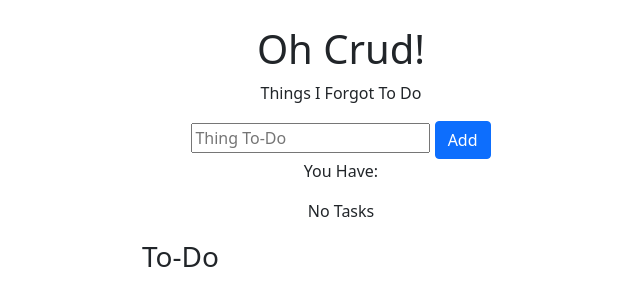
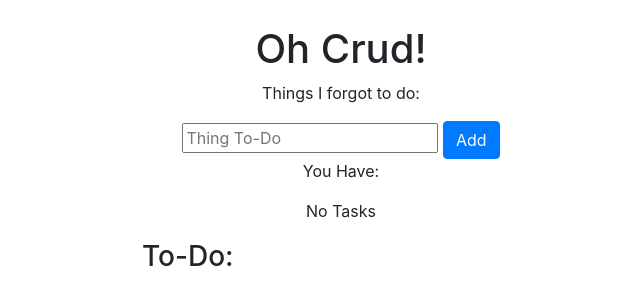
Before and after one commit to zm00622/To-Do-List-CRUD-V1-, a plain HTML site: page index.html in a window 1280 px wide. Shown: the whole page, without its empty margins (299-939 px from the left). Drawn offline with nearby package versions, Linux system fonts and the light colour scheme.

Commit message:
Changed Back to Original Commit

```diff
--- a/index.html
+++ b/index.html
@@ -1,44 +1,42 @@
+<!DOCTYPE html>
 <html>
 <head>
   <meta charset="UTF-8">
-        <title>OhCrud! Things I Forgot To-Do!</title>
+  <title>Oh Crud! Things I Forgot To-Do</title>
   <link rel="stylesheet" type="text/css" href="style.css">
-        <link href="https://cdn.jsdelivr.net/npm/bootstrap@5.0.0-beta3/dist/css/bootstrap.min.css" rel="stylesheet" integrity="sha384-eOJMYsd53ii+scO/bJGFsiCZc+5NDVN2yr8+0RDqr0Ql0h+rP48ckxlpbzKgwra6" crossorigin="anonymous">
+  <link rel="stylesheet" href="https://stackpath.bootstrapcdn.com/bootstrap/4.5.0/css/bootstrap.min.css" integrity="sha384-9aIt2nRpC12Uk9gS9baDl411NQApFmC26EwAOH8WgZl5MYYxFfc+NcPb1dKGj7Sk" crossorigin="anonymous">
 </head>
 <body>
 
     <div class="title">
         <h1>Oh Crud!</h1>
-            <p>Things I Forgot To Do</p>
+        <p>Things I forgot to do:</p>
     </div>
 
 <div class="form">
-
-            <form action="javascript:void(0;" method="POST" onsubmit="app.Add()">
+    <form action="javascript:void(0);" method="POST" onsubmit="app.Add()">
     <input type="text" id="add-todo" placeholder="Thing To-Do">
     <input type="submit" value="Add" class="btn btn-primary">
-                <p>You Have:</p>
+    </form>
+    <p>You Have: </p>
     <p id="counter"></p>
 
     <table>
     <tr class="to-do">
-                        <th><h3>To-Do</h3></th>
+        <th><h3>To-Do:</h3></th>
     </tr>
         <tbody id="tasks">
         </tbody>
     </table>
-            </form>
-
 </div>
 
 <div id="edit-box" role="aria-hidden">
     <form action="javascript:void(0);" method="POST" id="save-edit">
       <input type="text" id="edit-todo">
-                <input type="submit" value="Save" class="btn btn-success">
-                <a onclick="CloseInput()" aria-label="Close">&#10006;</a>
+      <input type="submit" value="Save" class="btn btn-success"/> <a onclick="CloseInput()" aria-label="Close">&#10006;</a>
     </form>
   </div>
 
-        <script  src="script.js"></script>
+<script src="script.js"></script>
 </body>
 </html>
--- a/script.js
+++ b/script.js
@@ -1,18 +1,20 @@
-var app = new function(){
+
+var app = new function() {
   this.el = document.getElementById('tasks');
+
   this.tasks = [];
 
-    // Read
+
+
   this.FetchAll = function() {
-        var data='';
-        console.log(tasks);
+    var data = '';
 
     if (this.tasks.length > 0) {
-            for (i=0; i < this.tasks.length; i++) {
+      for (i = 0; i < this.tasks.length; i++) {
         data += '<tr>';
-                data += '<td'+(i+1)+'. ' + this.tasks[i] + '</td';
-                data += '<td><button onclick="app.Edit(' + i + ')" class="btn btn-warning">Edit</button></td>';
-                data += '<td><button onclick="app.Delete(' + i +')" class="btn btn-danger">Delete</button></td>';
+        data += '<td>'+(i+1)+". " + this.tasks[i] + '</td>';
+        data += '<td><button onclick="app.Edit(' + i + ')"  class="btn btn-warning">Edit</button></td>';
+        data += '<td><button onclick="app.Delete(' + i + ')"  class="btn btn-danger">Delete</button></td>';
         data += '</tr>';
       }
     }
@@ -21,56 +23,66 @@ var app = new function(){
     return this.el.innerHTML = data;
   };
 
-    // Create
   this.Add = function () {
     el = document.getElementById('add-todo');
+    // Get the value
     var task = el.value;
-        if(task) {
+
+    if (task) {
+      // Add the new value
       this.tasks.push(task.trim());
+      // Reset input value
       el.value = '';
+      // Dislay the new list
       this.FetchAll();
     }
   };
 
-    // Update
+  this.Edit = function (item) {
+    var el = document.getElementById('edit-todo');
+    // Display value in the field
+    el.value = this.tasks[item];
+    // Display fields
+    document.getElementById('edit-box').style.display = 'block';
+    self = this;
 
-    this.Edit = function(item) {
-        el = document.getElementById('edit-todo');
-        el.value = this.tasks[item]
-        document.getElementById('edit-box').style.display = 'block';
-        self=this;
+    document.getElementById('save-edit').onsubmit = function() {
+      // Get value
+      var task = el.value;
 
-        document.getElementById('save-edit').onsubmit = function () {
-            var task = el.value;
       if (task) {
+        // Edit value
         self.tasks.splice(item, 1, task.trim());
+        // Display the new list
         self.FetchAll();
+        // Hide fields
         CloseInput();
       }
     }
   };
 
-    // Delete
-
   this.Delete = function (item) {
+    // Delete the current row
     this.tasks.splice(item, 1);
+    // Display the new list
     this.FetchAll();
   };
 
   this.Count = function(data) {
-        var el = document.getElementById('counter');
+    var el   = document.getElementById('counter');
     var name = 'Tasks';
 
-        if(data) {
-            if (data == 1) {
-                name = 'Task';
+    if (data) {
+        if(data ==1){
+            name = 'Task'
         }
-            el.innerHTML = data + '' + name;
+      el.innerHTML = data + ' ' + name ;
     }
     else {
-            el.innerHTML = "No " + name;
+      el.innerHTML = 'No ' + name;
     }
   };
+
 }
 
 app.FetchAll();
--- a/style.css
+++ b/style.css
@@ -1,4 +1,5 @@
-.title{
+
+  .title{
     text-align: center;
     margin-top: 25px;
   }
@@ -12,7 +13,6 @@
   input[type='submit'], button, [aria-label]{
     cursor: pointer;
   }
-
   #edit-box{
     display: none;
     max-width: 80%;
```
Lines whose indentation alone changed are shown as unchanged.
